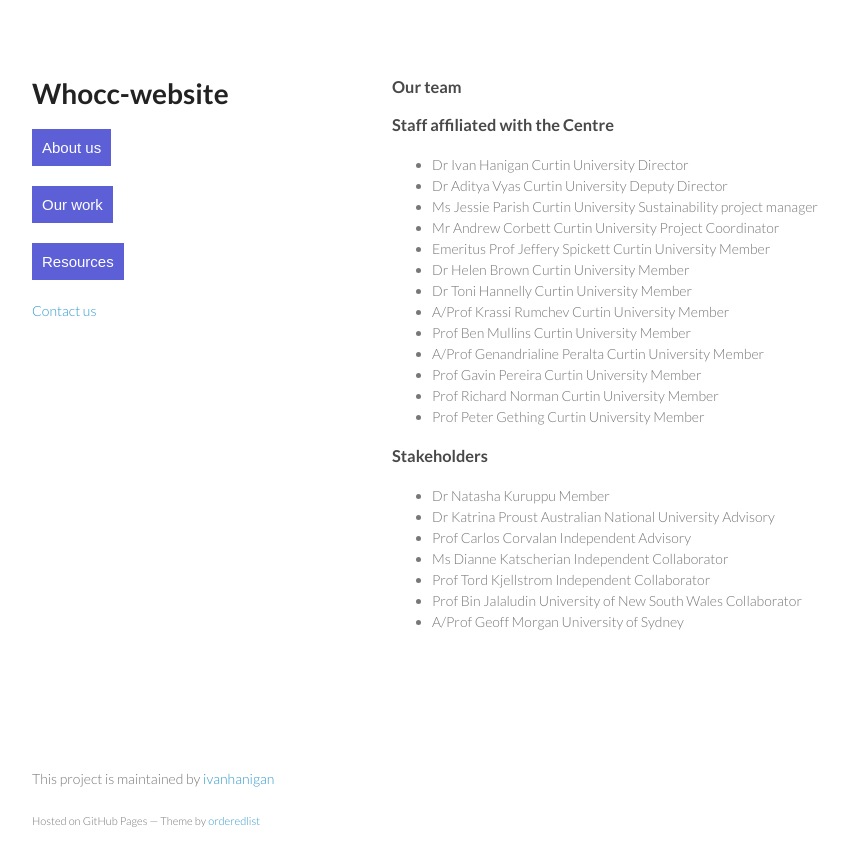
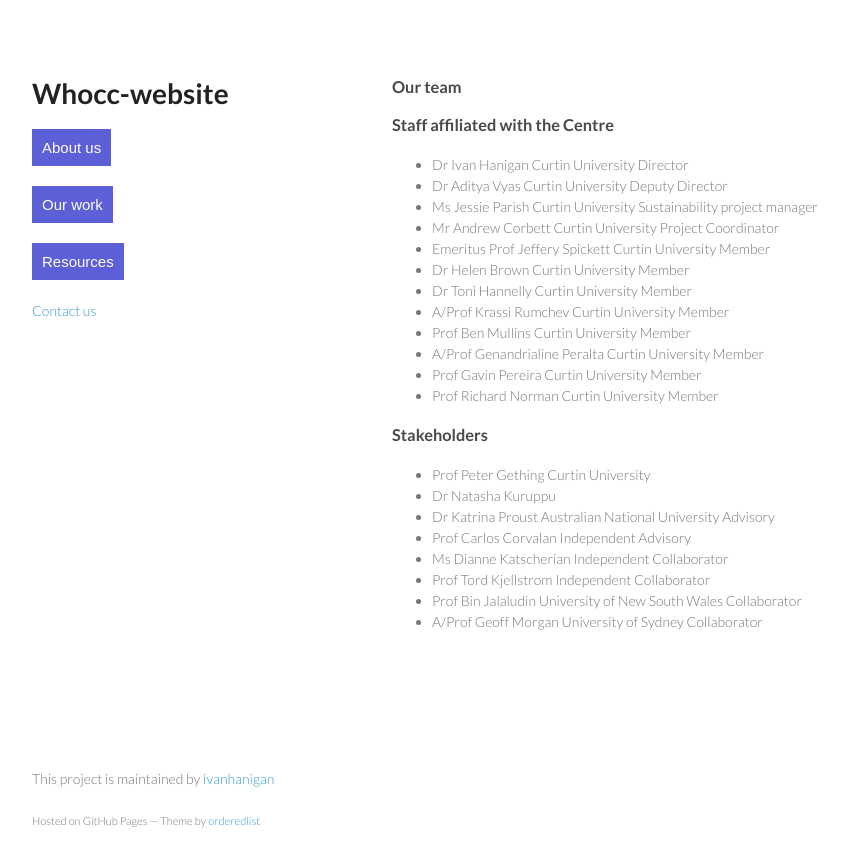
Before and after one commit to ivanhanigan/whocc-cchia-draft-website, a Jekyll site: the page built from our-team.md, in a window 1280 px wide. Shown: the top 866 px of the page, without its empty margins (178-1024 px from the left). Built offline with Jekyll 4.4.1, drawn with Linux system fonts in a browser that asks for light colours.

Commit message:
Update our-team.md

```diff
--- a/our-team.md
+++ b/our-team.md
@@ -18,14 +18,15 @@ title: Our team
 - A/Prof Genandrialine Peralta Curtin University Member
 - Prof Gavin Pereira Curtin University Member
 - Prof Richard Norman Curtin University Member
-- Prof Peter Gething Curtin University Member
+
 
 ### Stakeholders
 
-- Dr Natasha Kuruppu Member
+- Prof Peter Gething Curtin University
+- Dr Natasha Kuruppu
 - Dr Katrina Proust Australian National University Advisory
 - Prof Carlos Corvalan Independent Advisory
 - Ms Dianne Katscherian Independent Collaborator
 - Prof Tord Kjellstrom Independent Collaborator
 - Prof Bin Jalaludin University of New South Wales Collaborator
-- A/Prof Geoff Morgan University of Sydney
+- A/Prof Geoff Morgan University of Sydney Collaborator
```
